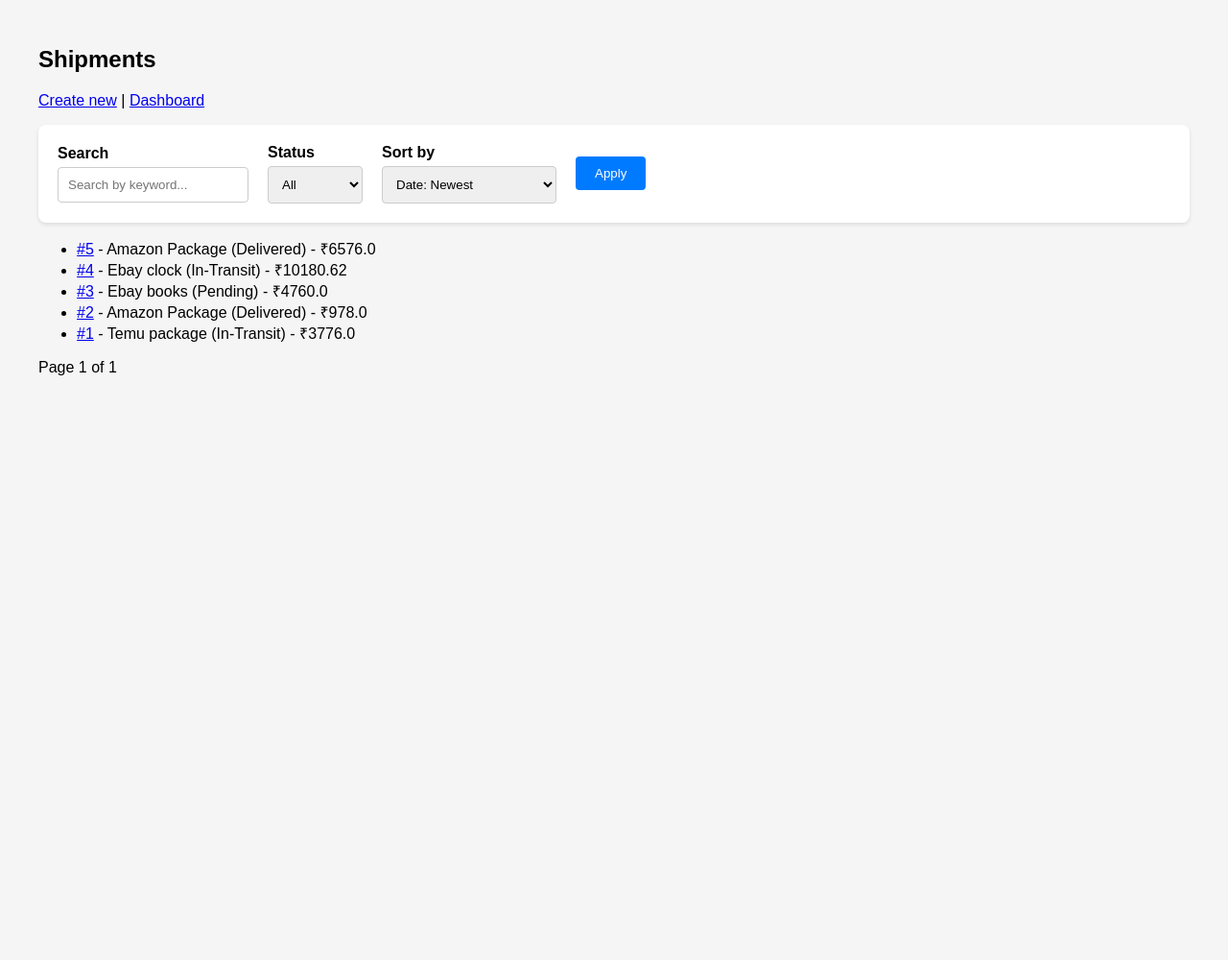
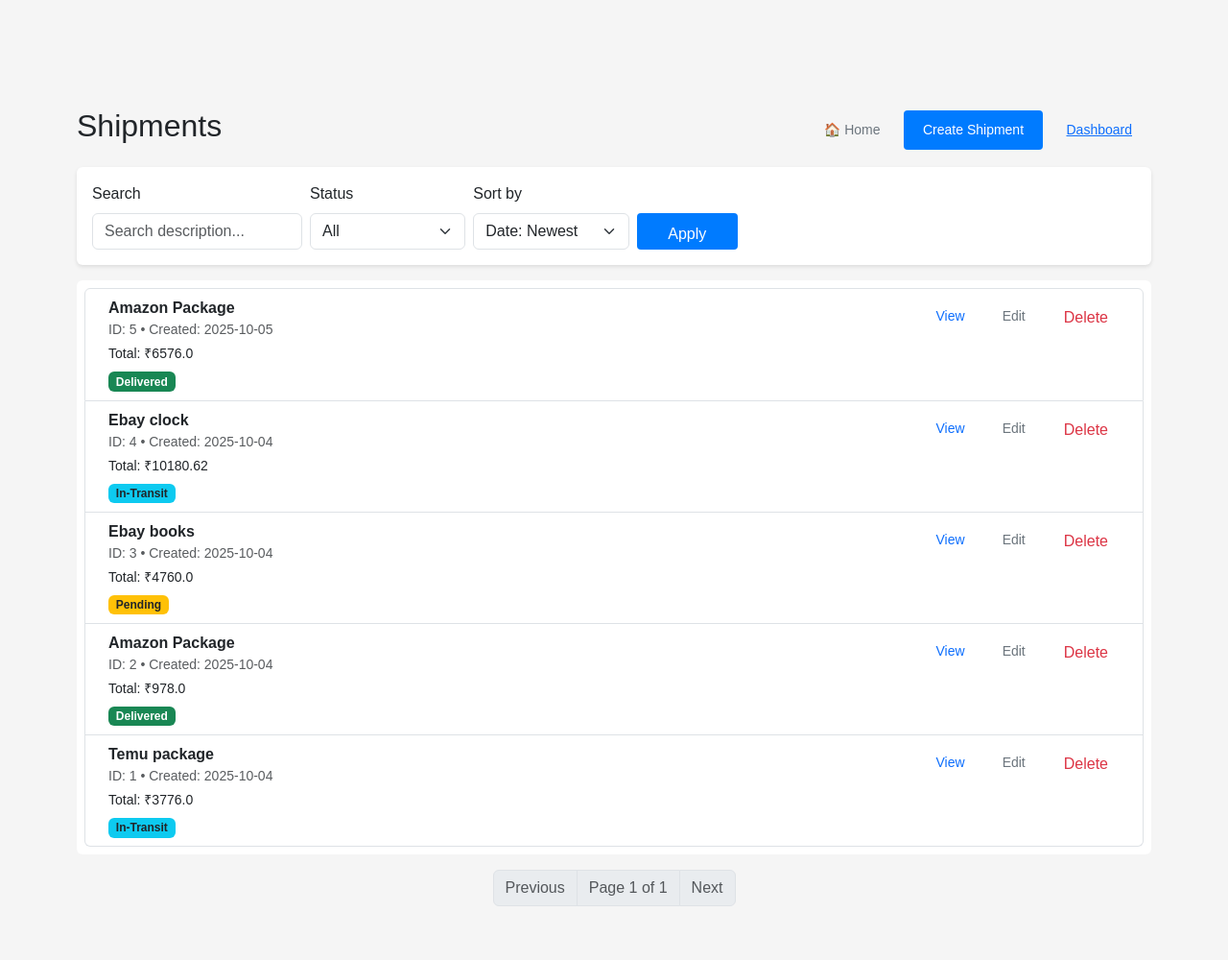
Before and after one commit to SomyaAggarwal1209/shipsy-assignment, a Flask app: page /shipments in a window 1280 px wide. Shown: the whole page at 96% size. Before the commit the page ends 391 px from the top, so only its background shows below. Run offline with Flask 3, Linux system fonts and the light colour scheme; a user stored in the database is signed in.

Commit message:
feat: add Home navigation button to Dashboard, Shipments, and global navbar

```diff
--- /dev/null
+++ b/templates/base.html
@@ -0,0 +1,41 @@
+<!doctype html>
+<html lang="en">
+<head>
+  <meta charset="utf-8" />
+  <meta name="viewport" content="width=device-width, initial-scale=1" />
+  <title>{% block title %}Shipment Manager{% endblock %}</title>
+
+  <!-- Bootstrap CSS (CDN) -->
+  <link href="https://cdn.jsdelivr.net/npm/bootstrap@5.3.3/dist/css/bootstrap.min.css" rel="stylesheet">
+
+  <!-- Project CSS -->
+  <link rel="stylesheet" href="{{ url_for('static', filename='css/style.css') }}">
+
+  {% block head %}{% endblock %}
+</head>
+<body>
+  <!-- flash messages -->
+  <div class="container mt-3">
+    {% with messages = get_flashed_messages(with_categories=true) %}
+      {% if messages %}
+        {% for category, message in messages %}
+          <div class="alert alert-{{'danger' if category == 'danger' else ( 'warning' if category=='warning' else ( 'success' if category=='success' else 'info')) }} alert-dismissible fade show" role="alert">
+            {{ message }}
+            <button type="button" class="btn-close" data-bs-dismiss="alert" aria-label="Close"></button>
+          </div>
+        {% endfor %}
+      {% endif %}
+    {% endwith %}
+  </div>
+
+  <!-- page content -->
+  <div class="container">
+    {% block content %}{% endblock %}
+  </div>
+
+  <!-- Bootstrap JS bundle -->
+  <script src="https://cdn.jsdelivr.net/npm/bootstrap@5.3.3/dist/js/bootstrap.bundle.min.js"></script>
+
+  {% block scripts %}{% endblock %}
+</body>
+</html>
--- a/templates/shipments/list.html
+++ b/templates/shipments/list.html
@@ -1,39 +1,37 @@
-<!doctype html>
-<html lang="en">
-<head>
-  <meta charset="utf-8">
-  <meta name="viewport" content="width=device-width, initial-scale=1.0">
-  <title>Shipments</title>
-  <link rel="stylesheet" href="{{ url_for('static', filename='css/style.css') }}">
-</head>
-<body>
-<div class="container">
+{% extends "base.html" %}
+{% block title %}Shipments — Shipment Manager{% endblock %}
+{% block content %}
+<div class="container mt-3">
+  <div class="d-flex justify-content-between align-items-center mb-3">
     <h2>Shipments</h2>
-  <p>
-    <a href="{{ url_for('create_shipment') }}">Create new</a> |
-    <a href="{{ url_for('dashboard') }}">Dashboard</a>
-  </p>
-
-  <!-- Combined Search + Filter Form (Gemini’s improvement) -->
-  <form class="shipment-search-form" method="get" action="{{ url_for('list_shipments') }}">
-    <div class="form-group">
-      <label for="search">Search</label>
-      <input type="search" id="search" name="q" placeholder="Search by keyword..." value="{{ search_query or '' }}">
+    <div>
+      <a class="btn btn-outline-secondary btn-sm" href="{{ url_for('index') }}">🏠 Home</a>
+      <a class="btn btn-primary btn-sm" href="{{ url_for('create_shipment') }}">Create Shipment</a>
+      <a class="btn btn-link btn-sm" href="{{ url_for('dashboard') }}">Dashboard</a>
+    </div>
   </div>
 
-    <div class="form-group">
-      <label for="status">Status</label>
-      <select id="status" name="status">
+  <!-- Search / Filter / Sort form -->
+  <form class="shipment-search-form mb-3 p-3 bg-white rounded" method="get" action="{{ url_for('list_shipments') }}">
+    <div class="row g-2 align-items-end">
+      <div class="col-md-4">
+        <label class="form-label" for="search">Search</label>
+        <input id="search" name="q" type="search" class="form-control" placeholder="Search description..." value="{{ search_query or '' }}">
+      </div>
+
+      <div class="col-md-3">
+        <label class="form-label" for="status">Status</label>
+        <select id="status" name="status" class="form-select">
           <option value="">All</option>
-        {% for s in ['Pending','In-Transit','Delivered'] %}
-          <option value="{{ s }}" {% if status_filter==s %}selected{% endif %}>{{ s }}</option>
-        {% endfor %}
+          <option value="Pending" {% if status_filter=='Pending' %}selected{% endif %}>Pending</option>
+          <option value="In-Transit" {% if status_filter=='In-Transit' %}selected{% endif %}>In-Transit</option>
+          <option value="Delivered" {% if status_filter=='Delivered' %}selected{% endif %}>Delivered</option>
         </select>
       </div>
 
-    <div class="form-group">
-        <label for="sort">Sort by</label>
-        <select id="sort" name="sort_by">
+      <div class="col-md-3">
+        <label class="form-label" for="sort">Sort by</label>
+        <select id="sort" name="sort_by" class="form-select">
           <option value="date_desc" {% if sort_by=='date_desc' %}selected{% endif %}>Date: Newest</option>
           <option value="date_asc" {% if sort_by=='date_asc' %}selected{% endif %}>Date: Oldest</option>
           <option value="cost_desc" {% if sort_by=='cost_desc' %}selected{% endif %}>Total Cost: High → Low</option>
@@ -41,29 +39,73 @@
         </select>
       </div>
 
-    <button type="submit" class="btn btn-primary">Apply</button>
+      <div class="col-md-2 d-grid">
+        <button class="btn btn-primary" type="submit" style="height:38px;">Apply</button>
+      </div>
+    </div>
   </form>
 
-  <!-- Shipment List -->
-  <ul>
+  <!-- Shipments list -->
+  <div class="list-group bg-white rounded p-2">
+    {% if pagination.items %}
       {% for item in pagination.items %}
-      <li>
-        <a href="{{ url_for('view_shipment', shipment_id=item.id) }}">#{{ item.id }}</a>
-        - {{ item.description }} ({{ item.status.value }}) - ₹{{ item.total_cost }}
-      </li>
-    {% endfor %}
-  </ul>
+        <div class="list-group-item d-flex justify-content-between align-items-start">
+          <div class="ms-2 me-auto">
+            <div class="fw-bold">{{ item.description }}</div>
+            <div class="small text-muted">ID: {{ item.id }} • Created: {{ item.created_at.strftime('%Y-%m-%d') }}</div>
+            <div class="small mt-1">Total: ₹{{ item.total_cost }}</div>
 
-  <!-- Pagination -->
-  <div>
-    {% if pagination.has_prev %}
-      <a href="{{ url_for('list_shipments', page=pagination.prev_num, status=status_filter, q=search_query) }}">Prev</a>
-    {% endif %}
-    Page {{ pagination.page }} of {{ pagination.pages or 1 }}
-    {% if pagination.has_next %}
-      <a href="{{ url_for('list_shipments', page=pagination.next_num, status=status_filter, q=search_query) }}">Next</a>
+            <!-- Status badge (safe access if status is None) -->
+            {% set st = (item.status.value if item.status else 'Unknown') %}
+            {% if st == 'Pending' %}
+              <span class="badge bg-warning text-dark mt-2">Pending</span>
+            {% elif st == 'In-Transit' %}
+              <span class="badge bg-info text-dark mt-2">In-Transit</span>
+            {% elif st == 'Delivered' %}
+              <span class="badge bg-success mt-2">Delivered</span>
+            {% else %}
+              <span class="badge bg-secondary mt-2">{{ st }}</span>
             {% endif %}
           </div>
+
+          <div class="btn-group btn-group-sm" role="group" aria-label="Actions">
+            <!-- use url_for directly (routes exist in app.py) -->
+            <a class="btn btn-outline-primary" href="{{ url_for('view_shipment', shipment_id=item.id) }}">View</a>
+            <a class="btn btn-outline-secondary" href="{{ url_for('edit_shipment', shipment_id=item.id) }}">Edit</a>
+
+            <form method="post" action="{{ url_for('delete_shipment', shipment_id=item.id) }}" style="display:inline;">
+              <button class="btn btn-outline-danger" type="submit" onclick="return confirm('Delete shipment #{{ item.id }}?');">Delete</button>
+            </form>
           </div>
-</body>
-</html>
+        </div>
+
+      {% endfor %}
+    {% else %}
+      <div class="p-3 text-center text-muted">No shipments found.</div>
+    {% endif %}
+  </div>
+
+  <!-- Pagination controls -->
+  <nav aria-label="Shipments pagination" class="mt-3">
+    <ul class="pagination justify-content-center">
+      {% if pagination.has_prev %}
+        <li class="page-item">
+          <a class="page-link" href="{{ url_for('list_shipments', page=pagination.prev_num, q=search_query, status=status_filter, sort_by=sort_by) }}">Previous</a>
+        </li>
+      {% else %}
+        <li class="page-item disabled"><span class="page-link">Previous</span></li>
+      {% endif %}
+
+      <li class="page-item disabled"><span class="page-link">Page {{ pagination.page }} of {{ pagination.pages or 1 }}</span></li>
+
+      {% if pagination.has_next %}
+        <li class="page-item">
+          <a class="page-link" href="{{ url_for('list_shipments', page=pagination.next_num, q=search_query, status=status_filter, sort_by=sort_by) }}">Next</a>
+        </li>
+      {% else %}
+        <li class="page-item disabled"><span class="page-link">Next</span></li>
+      {% endif %}
+    </ul>
+  </nav>
+</div>
+{% endblock %}
```
Also changed, not shown: templates/dashboard.html (+69 -13 lines). Lines whose indentation alone changed are shown as unchanged.
